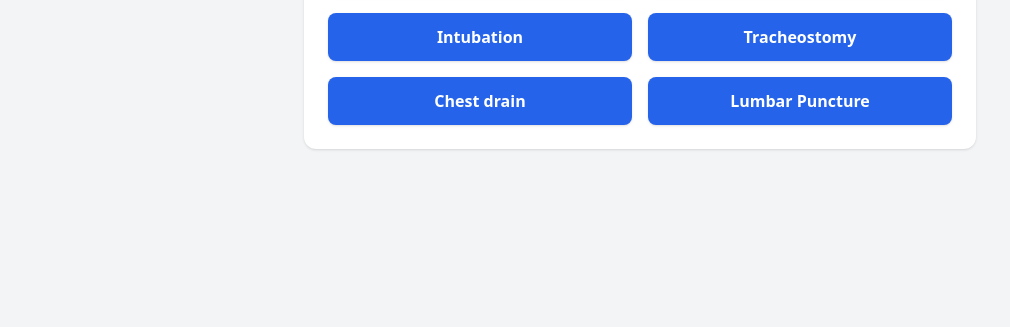
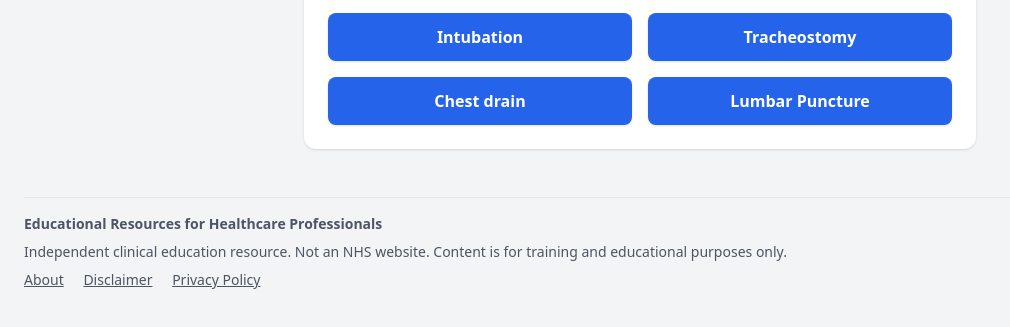
Before and after one commit to my-icu/intensive-care, a plain HTML site: page forms/index.html in a window 1280 px wide. Shown: the part 159-486 px from the top of the page, without its empty margins (0-1010 px from the left). Drawn offline with nearby package versions, Linux system fonts and the light colour scheme.

Commit message:
Add footer section to index.html
Added footer with educational resources and links.

```diff
--- a/forms/index.html
+++ b/forms/index.html
@@ -48,6 +48,24 @@
 </div>
 
   </div>
+<footer class="mt-12 text-sm text-gray-600 border-t pt-4">
+
+<p class="mb-2 font-semibold">
+Educational Resources for Healthcare Professionals
+</p>
+
+<p class="mb-2">
+Independent clinical education resource. Not an NHS website.
+Content is for training and educational purposes only.
+</p>
+
+<div class="space-x-4">
+<a href="/about/" class="underline">About</a>
+<a href="/disclaimer/" class="underline">Disclaimer</a>
+<a href="/privacy/" class="underline">Privacy Policy</a>
+</div>
+
+</footer>
 
 </body>
 </html>
```
